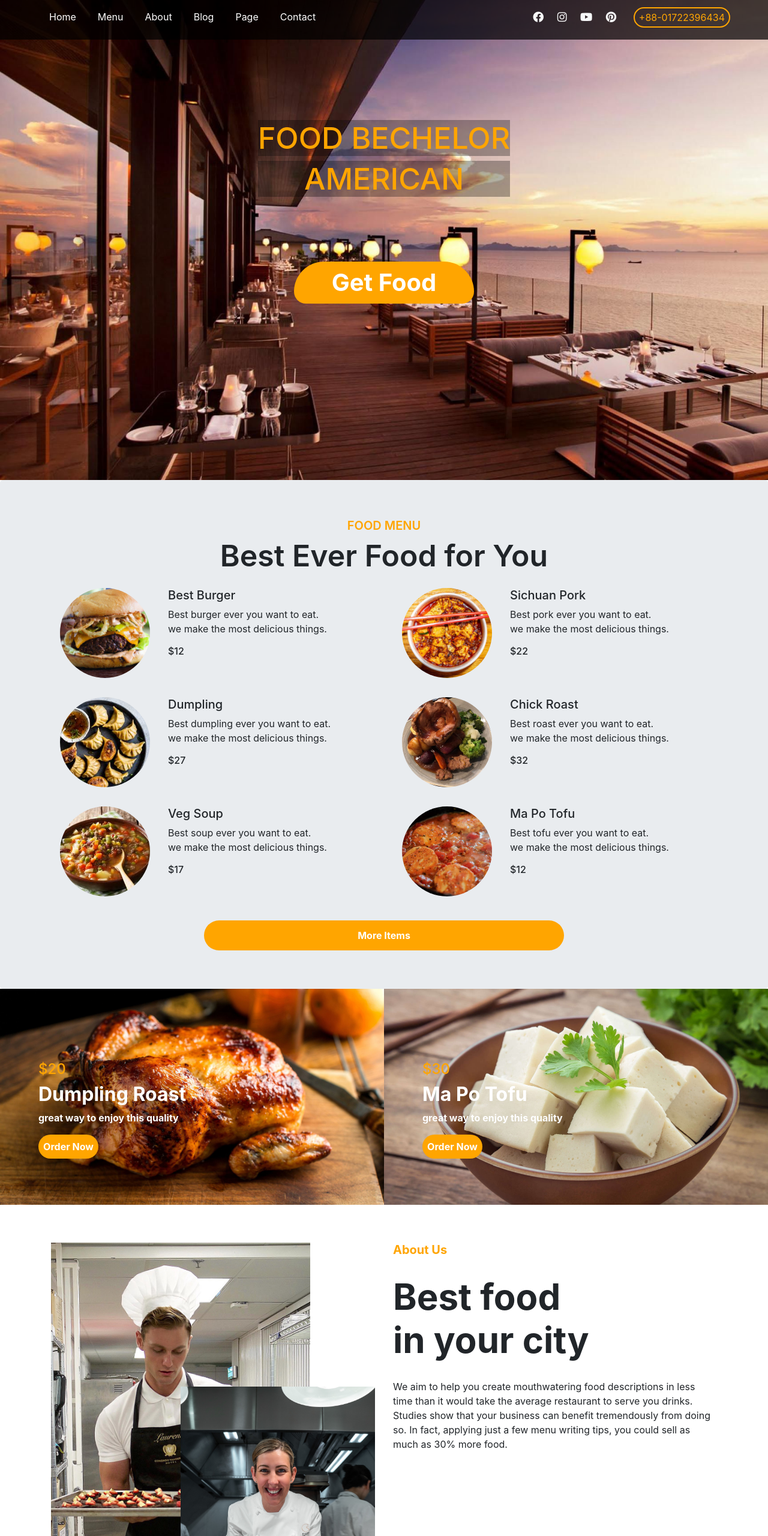
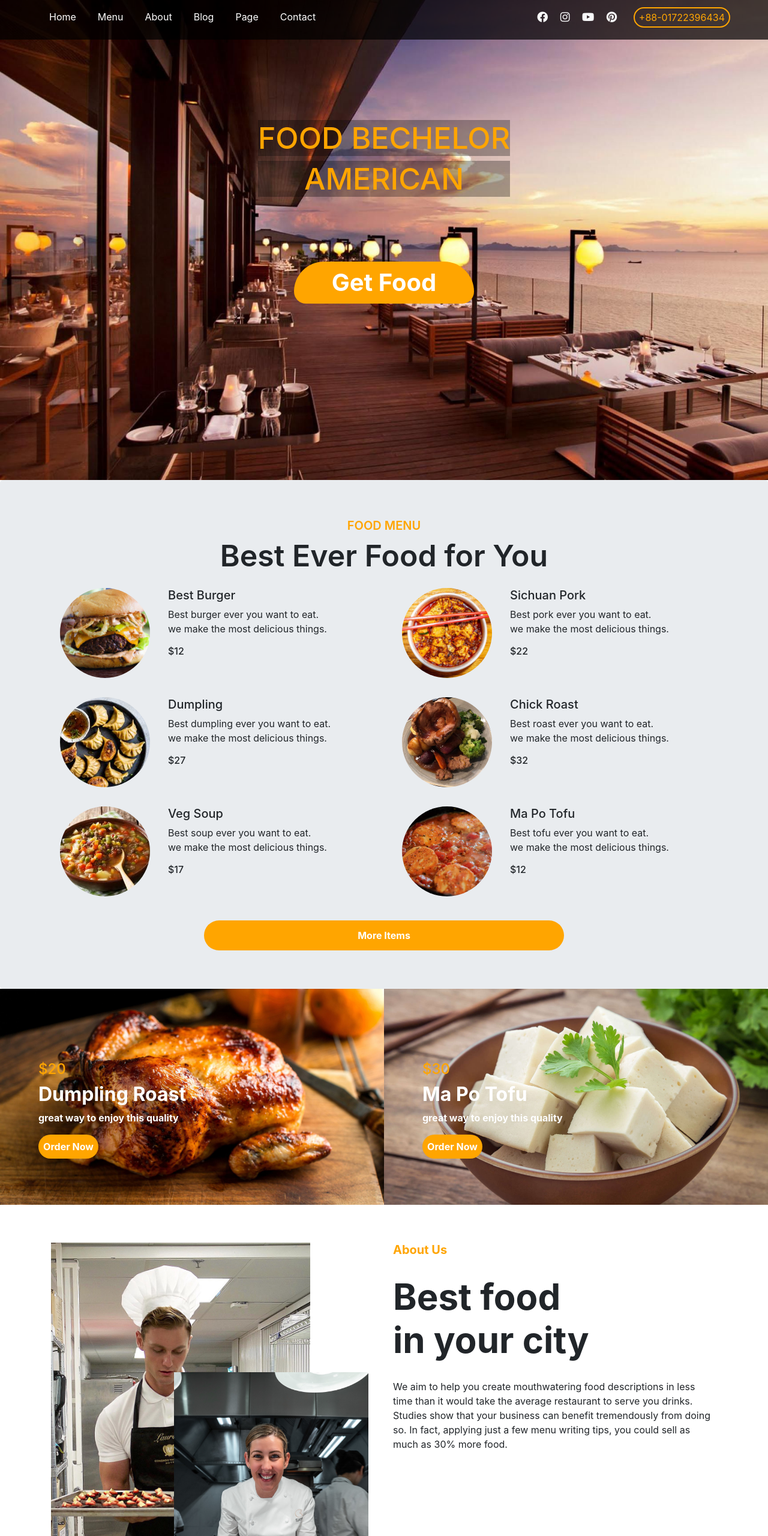
Before and after one commit to husaynrion/restaurant, a plain HTML site: page index.html in a window 1280 px wide. Shown: the top 2560 px of the page at 60% size. Drawn offline with nearby package versions, Linux system fonts and the light colour scheme.

Commit message:
Update style.css

```diff
--- a/style.css
+++ b/style.css
@@ -32,7 +32,7 @@ header{
 }
 .header .subicon i{
     font-size: 18px;
-    padding: 4px 4px;
+    padding: 3px 3px;
     margin: 10px 0px;
 }
 .header .subicon i:hover{
@@ -128,7 +128,7 @@ header{
     margin: 80px 0px;
 }
 .about .im2{
-    margin:-300px 0px 0px 40%;
+    margin:-60% 0px 0px 38%;
 }
 .about h5{
     color: orange;
```
